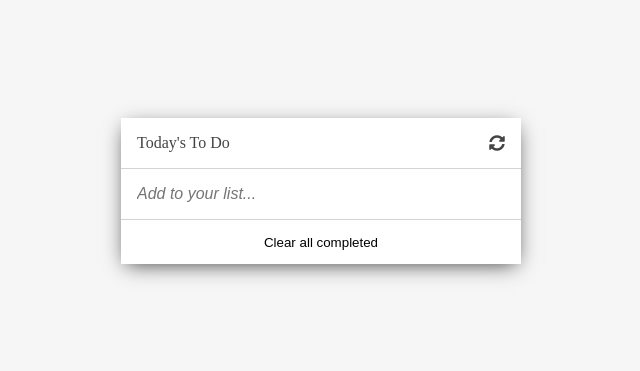
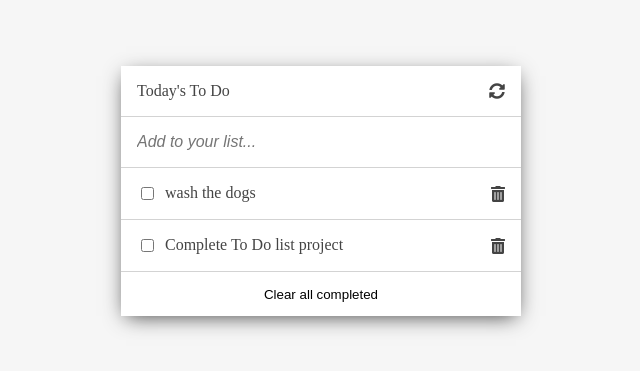
Before and after one commit to Zeph180/todo-list, a website built with webpack: page src/index.html in a window 1280 px wide. Shown: the part 217-588 px from the top of the page, without its empty margins (319-959 px from the left). Built offline with nearby package versions, Linux system fonts and the light colour scheme.

Commit message:
Implement list interaction

```diff
--- a/src/index.html
+++ b/src/index.html
@@ -7,7 +7,7 @@
     <meta name="viewport" content="width=device-width, initial-scale=1.0">
     <link rel="stylesheet" href="https://use.fontawesome.com/releases/v5.15.4/css/all.css"
         integrity="sha384-DyZ88mC6Up2uqS4h/KRgHuoeGwBcD4Ng9SiP4dIRy0EXTlnuz47vAwmeGwVChigm" crossorigin="anonymous">
-    <title>TODO List</title>
+    <title>To-do List</title>
 </head>
 
 <body>
--- a/src/modules/crud.js
+++ b/src/modules/crud.js
@@ -7,7 +7,18 @@ const Task = class {
     this.description = description;
     this.completed = completed;
     this.index = index;
-    this.tasks = [];
+    this.tasks = [
+      {
+        description: 'wash the dogs',
+        completed: false,
+        index: 0,
+      },
+      {
+        description: 'Complete To Do list project',
+        completed: false,
+        index: 1,
+      },
+    ];
   }
 
   populateField = () => {
```
Also changed, not shown: dist/index.html, dist/index.js.
